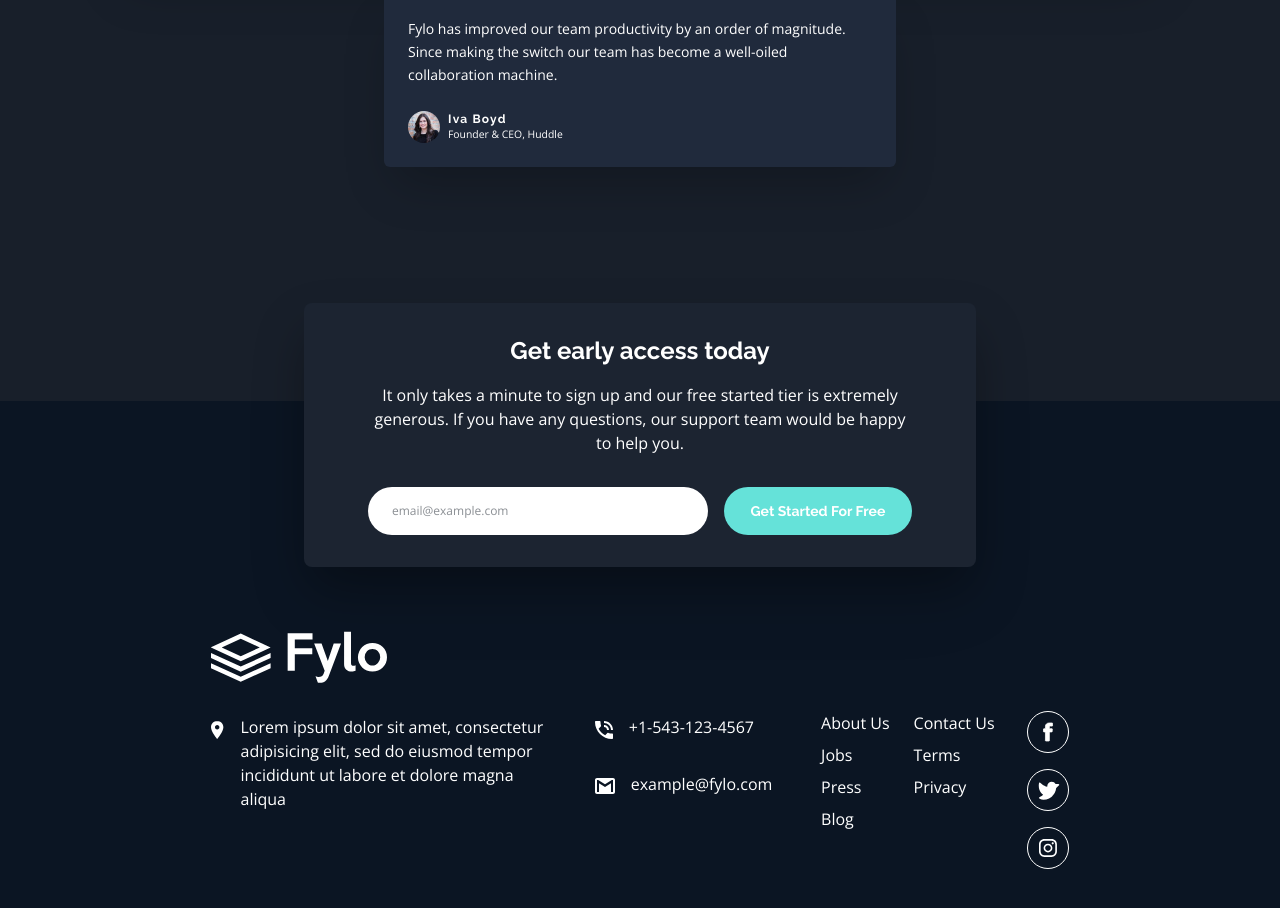
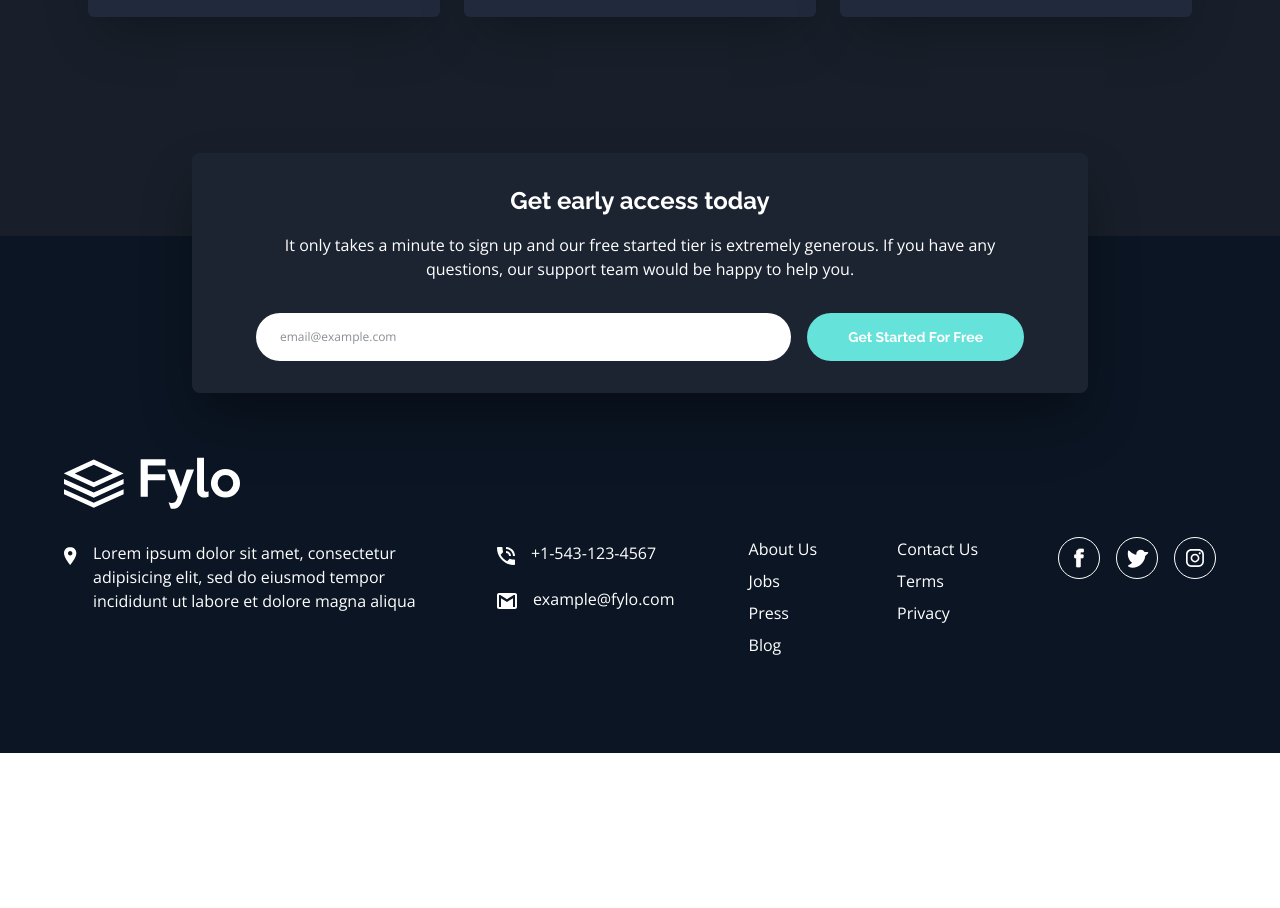
Before and after one commit to andwehehe/FMC-Fylo-landing-page, a React (Vite) app: page / in a window 1280 px wide. Shown: the part 3015-3923 px from the top of the page. After the commit the page ends 3768 px from the top, so only its background shows below. Built offline with nearby package versions, Linux system fonts and the light colour scheme.

Commit message:
finished desktop layout

```diff
--- a/src/Layout/Body/Promotion.jsx
+++ b/src/Layout/Body/Promotion.jsx
@@ -5,7 +5,7 @@ function Promotion() {
         <article className="
             flex flex-col mx-3 px-4 py-8 mt-28 text-center max-w-lg
             rounded-lg drop-shadow-2xl shadow-2xl bg-n850
-            md:p-8 lg:max-w-2xl lg:px-16
+            md:p-8 lg:max-w-2xl lg:px-16 xl:max-w-4xl
         ">
             <h3 className="font-header font-bold text-neutral text-xl lg:text-2xl">
                 Get early access today
@@ -31,7 +31,7 @@ function Promotion() {
                 />
                 <button className="
                     font-header font-bold text-sm text-neutral py-3.5 rounded-full w-full bg-t200
-                    lg:w-xs
+                    lg:w-xs cursor-pointer hover:bg-t100
                 ">
                     Get Started For Free
                 </button>
--- a/src/Layout/Body/Testimonials.jsx
+++ b/src/Layout/Body/Testimonials.jsx
@@ -29,39 +29,40 @@ function Testimonials() {
     return(
         <section className='
             relative flex flex-wrap items-center justify-center gap-6 p-6 mt-16
+            xl:flex-nowrap
         '>
             <img
                 src={quote_icon}
                 alt="quote bg"
-                className='absolute -top-0.5 left-6 w-8'
+                className='absolute -top-0.5 left-6 w-8 xl:w-12 xl:-z-1 xl:-top-1 xl:left-4'
             />
             {
                 testimonial_cards.map(({ profile_pic, commenter, role, comment }) => {
 
                     return(
                         <article key={commenter} className='
-                            flex flex-1 flex-col items-start gap-6 p-6 rounded-md md:min-w-md max-w-lg bg-n800 shadow-2xl
-                            2xs:min-w-2xs
+                            flex flex-1 flex-col items-start gap-6 p-6 rounded-md  max-w-lg bg-n800 shadow-2xl
+                            2xs:min-w-2xs md:min-w-md xl:min-w-[22rem] xl:px-8 xl:flex-none xl:w-[5rem]
                         '>
 
                             <p className='
                                 font-body text-neutral text-[0.65rem] leading-relaxed
-                                md:text-sm
+                                md:text-sm xl:text-sm xl:pt-2
                             '>
                                 {comment}
                             </p>
 
                             <div className='flex justify-end items-center gap-2'>
-                                <img src={profile_pic} alt="profile pic" className='w-8 rounded-full' />
+                                <img src={profile_pic} alt="profile pic" className='w-8 rounded-full xl:w-12' />
                                 <span>
                                     <h3 className='
                                         font-header font-bold text-neutral text-xs tracking-widest
-                                        md:text-xs
+                                        md:text-xs xl:text-sm
                                     '>
                                         {commenter}
                                     </h3>
 
-                                    <p className='font-body text-neutral text-[0.65rem]'>
+                                    <p className='font-body text-neutral text-[0.65rem] xl:text-xs'>
                                         {role}
                                     </p>
                                 </span>
--- a/src/Layout/Footer/Footer.jsx
+++ b/src/Layout/Footer/Footer.jsx
@@ -30,11 +30,11 @@ function Footer() {
         <footer className='flex justify-center px-8 p-8 bg-n950 w-full'>
             <div className='
                 max-w-lg w-full md:max-w-6xl lg:max-w-none
-                lg:flex items-start justify-center
+                lg:flex items-start justify-center xl:justify-between xl:max-w-6xl
             '>
                 <article>
                     <img src={logo} alt="logo" className='py-8'/>
-                    <div className='grid md:grid-cols-[55%_40%] grid-row-2 gap-4 gap-x-12'>
+                    <div className='grid md:grid-cols-[55%_40%] grid-row-2 gap-4 gap-x-12 xl:gap-x-20 xl:gap-y-4'>
                         {
                             contacts.map(({ icon, info, key, span }) => {
                                 const rowSpanClass = span === "2" ? "md:row-span-2" : "md:row-span-1";
@@ -52,11 +52,11 @@ function Footer() {
                     </div>
                 </article>
 
-                <article className='my-16 md:flex md:gap-32 items-start lg:gap-8 lg:mt-28'>
+                <article className='my-16 md:flex md:gap-32 items-start lg:gap-8 lg:mt-28 xl:gap-20'>
                     <nav className='
                         flex flex-col gap-8
                         md:flex-row md:gap-24
-                        lg:gap-6
+                        lg:gap-6 xl:gap-20
                     '>
                         <ul className='flex flex-col gap-2 font-body text-neutral'>
                             <li>About Us</li>
@@ -72,11 +72,11 @@ function Footer() {
                         </ul>
                     </nav>
 
-                    <nav className='flex justify-center gap-4 lg:flex-col 2xs:my-12 md:my-0'>
+                    <nav className='flex justify-center gap-4 lg:flex-col 2xs:my-12 md:my-0 xl:flex-row'>
                         {/* facebook logo */}
-                        <div className='border-1 border-neutral rounded-full p-2'>
+                        <div className='border-1 border-neutral rounded-full p-2 group hover:border-c500'>
                             <svg
-                                className='w-6'
+                                className='w-6 cursor-pointer fill-white group-hover:fill-c500'
                                 fill="#ffffff"
                                 viewBox="0 0 32 32"
                                 id="Camada_1"
@@ -101,9 +101,9 @@ function Footer() {
                         </div>
 
                         {/* twitter logo */}
-                        <div className='border-1 border-neutral rounded-full p-2'>
+                        <div className='border-1 border-neutral rounded-full p-2 group hover:border-c500'>
                             <svg
-                                className='w-6'
+                                className='w-6 group-hover:fill-c500'
                                 fill="#ffffff"
                                 viewBox="0 0 256 256"
                                 id="Flat"
@@ -118,9 +118,9 @@ function Footer() {
                         </div>
 
                         {/* IG logo */}
-                        <div className='border-1 border-neutral rounded-full p-2'>
+                        <div className='border-1 border-neutral rounded-full p-2 group hover:border-c500'>
                             <svg
-                                className='w-6'
+                                className='w-6 group-hover:fill-c500'
                                 fill="#ffffff"
                                 viewBox="0 0 32 32"
                                 id="Camada_1"
```
